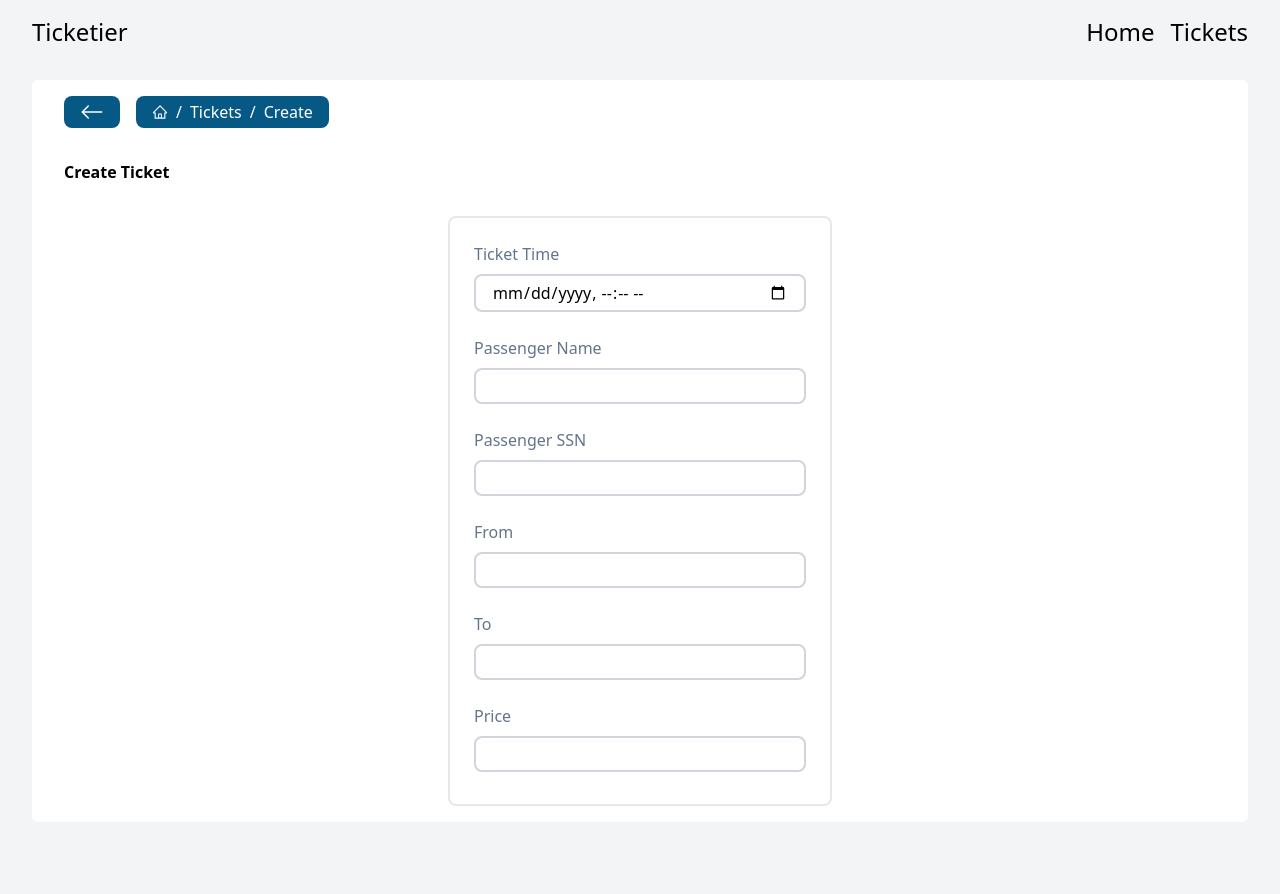
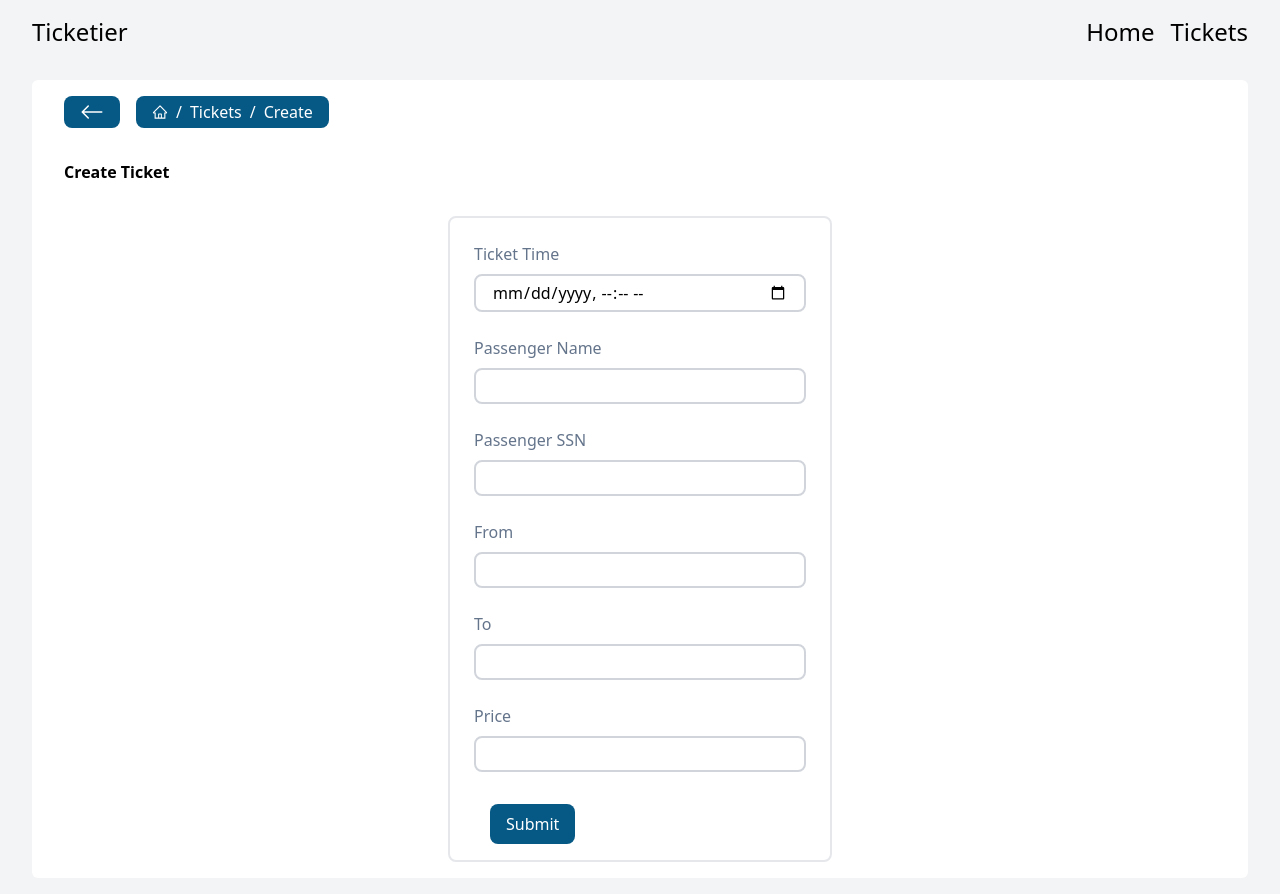
Before and after one commit to AleksandrPolishchuk/TicketierApp, a Next.js app in the folder frontend/ticketier-front-nextjs/: page /tickets/create in a window 1280 px wide. Before the commit the page ends 838 px from the top, so only its background shows below. Built offline with nearby package versions, Linux system fonts and the light colour scheme.

Commit message:
add submit-btn to CreateTicketForm

```diff
--- a/frontend/ticketier-front-nextjs/app/tickets/create/components/CreateTicketForm.tsx
+++ b/frontend/ticketier-front-nextjs/app/tickets/create/components/CreateTicketForm.tsx
@@ -119,6 +119,12 @@ const CreateTicketForm = () => {
               {errors?.price?.message}
             </span>
           </div>
+
+          <div className="flex justify-between items-center">
+            <button className="bg-sky-800 text-white px-4 py-2 mx-8 my-2 rounded-lg">
+              Submit
+            </button>
+          </div>
         </form>
       </>
     </>
```
